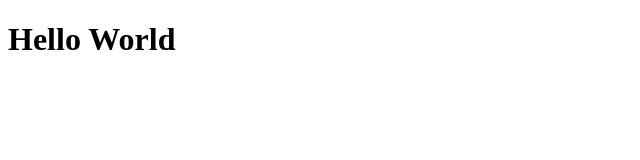
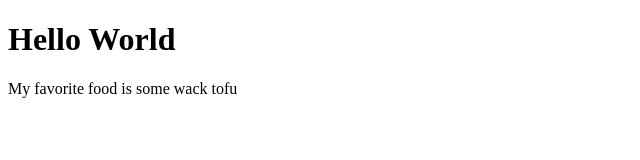
Before and after one commit to JJGreen23/My-First-Repo, a plain HTML site: page index.html in a window 1280 px wide. Shown: the whole page, without its empty margins (0-640 px from the left). Drawn offline with Linux system fonts and the light colour scheme.

Commit message:
added readme

```diff
--- a/index.html
+++ b/index.html
@@ -8,5 +8,6 @@
 </head>
 <body>
     <h1>Hello World</h1>
+    <p>My favorite food is some wack tofu</p>
 </body>
 </html>
```
Also changed, not shown: 1 other file.
